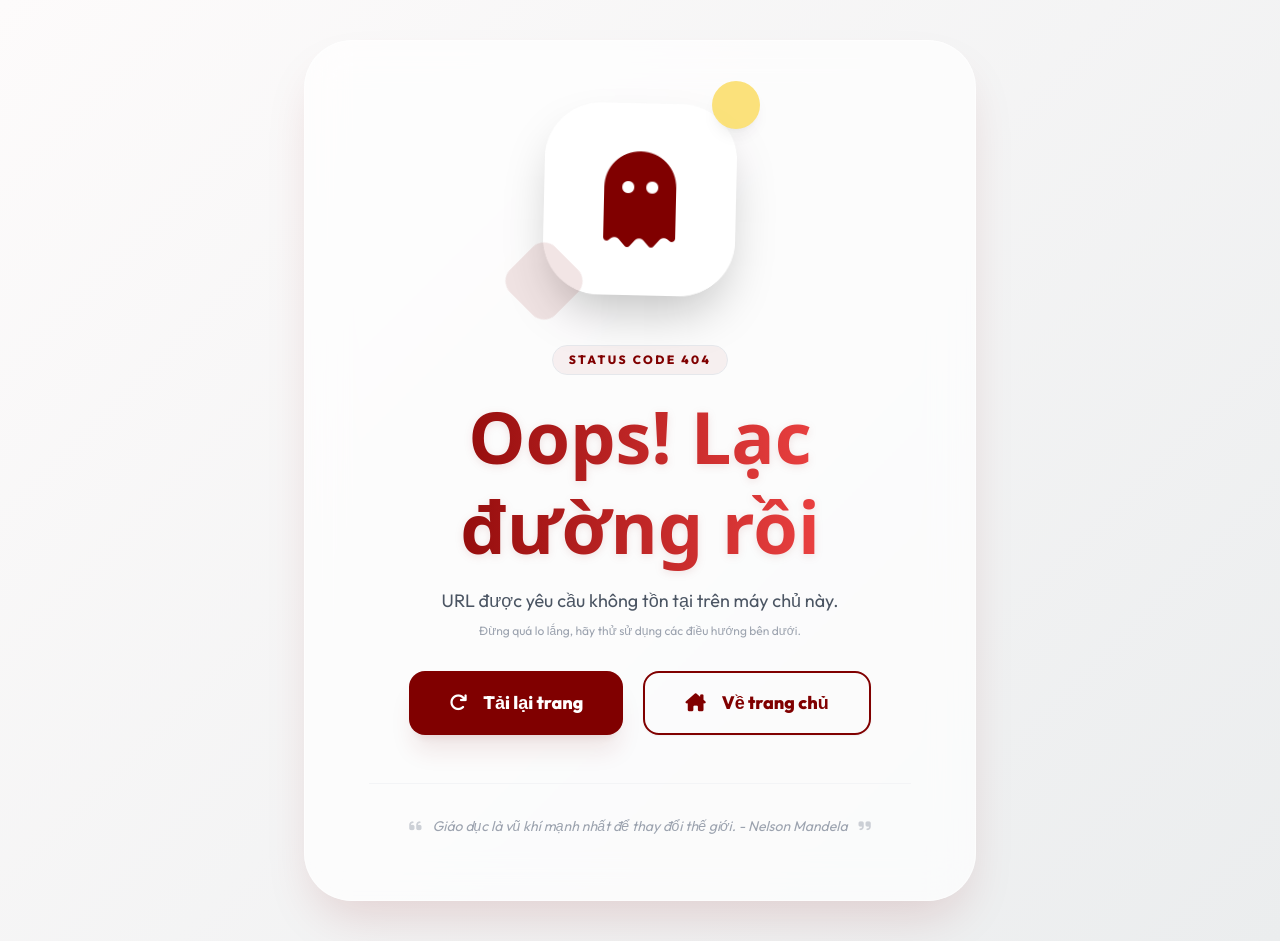
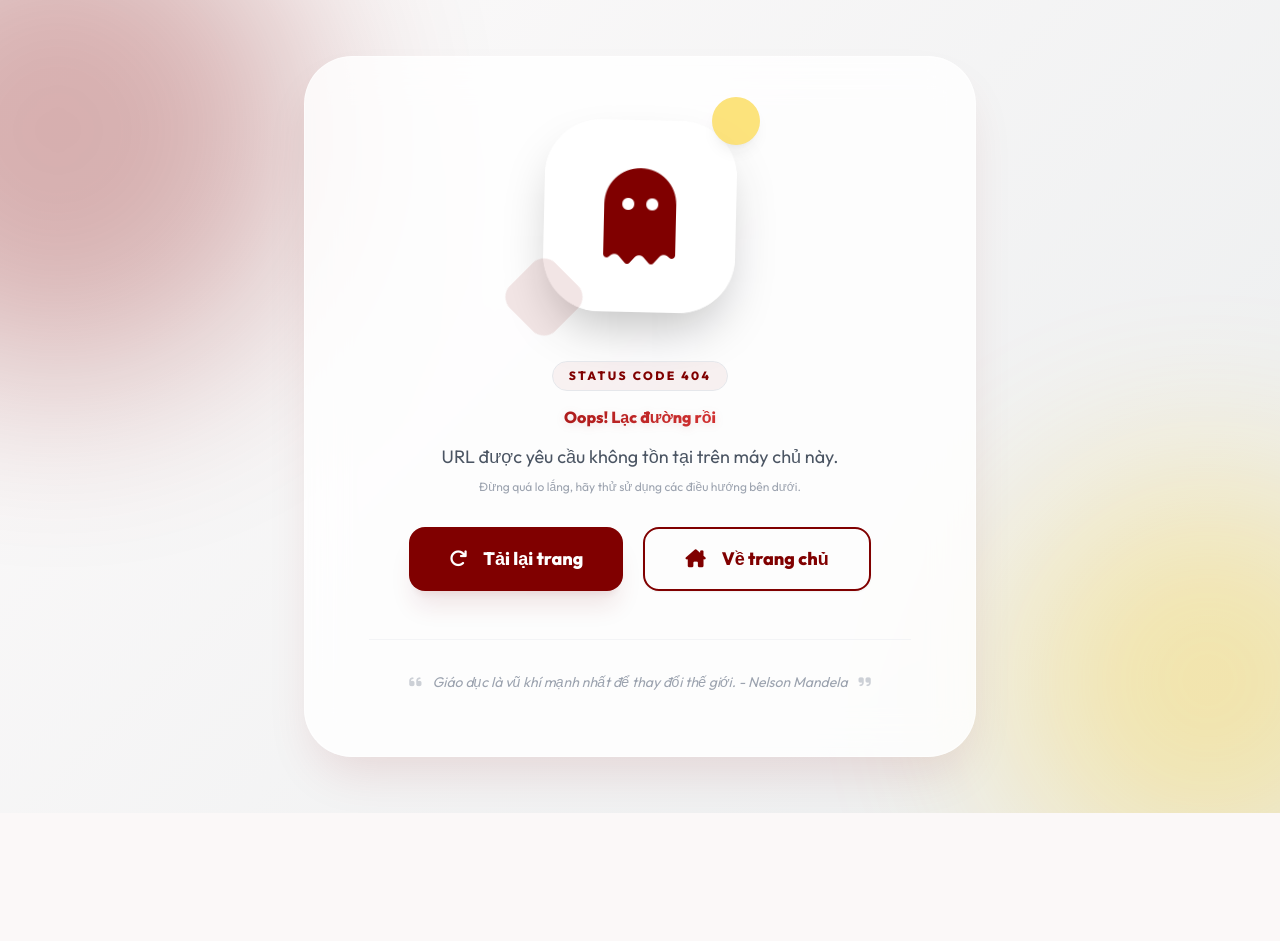
Before and after one commit to BuomEm/VietStuDocs, a PHP site: page /error.php in a window 1280 px wide. After the commit the page ends 813 px from the top, so only its background shows below. Run offline with PHP 8.4, Linux system fonts and the light colour scheme; some libraries are stand-ins or nearby versions.

Commit message:
no message

```diff
--- a/error.php
+++ b/error.php
@@ -57,35 +57,26 @@ $random_quote = $quotes[array_rand($quotes)];
             font-family: 'Outfit', sans-serif;
             background: linear-gradient(135deg, #fdfbfb 0%, #ebedee 100%);
             min-height: 100vh;
-            overflow-x: hidden; /* Ngăn thanh cuộn ngang */
-            position: relative;
+            overflow-x: hidden;
         }
 
         .glass-card {
-            background: rgba(255, 255, 255, 0.7);
+            background: rgba(255, 255, 255, 0.82);
             backdrop-filter: blur(20px);
-            border: 1px solid rgba(255, 255, 255, 0.3);
-            box-shadow: 0 25px 50px -12px rgba(128, 0, 0, 0.15);
+            border: 1px solid rgba(255, 255, 255, 0.5);
+            box-shadow: 0 25px 50px -12px rgba(128, 0, 0, 0.12);
         }
 
         .error-title-glitch {
-            font-family: "Bangers", system-ui; /* Sử dụng font mới cho tiêu đề */
             background: linear-gradient(to right, #800000, #ff4d4d);
             -webkit-background-clip: text;
             -webkit-text-fill-color: transparent;
             filter: drop-shadow(0 2px 4px rgba(128, 0, 0, 0.1));
-            font-size: 3rem; /* Tăng kích thước font một chút */
-        }
-
-        @media (min-width: 768px) {
-            .error-title-glitch {
-                font-size: 4.5rem; /* Kích thước lớn hơn trên màn hình lớn */
-            }
         }
 
         @keyframes float-hero {
             0%, 100% { transform: translateY(0) rotate(-2deg); }
-            50% { transform: translateY(-20px) rotate(2deg); }
+            50% { transform: translateY(-10px) rotate(2deg); }
         }
 
         .hero-animation {
@@ -93,45 +84,27 @@ $random_quote = $quotes[array_rand($quotes)];
         }
 
         .orb {
-            position: fixed; /* Đổi sang fixed để bám theo viewport */
+            position: fixed;
             border-radius: 50%;
-            filter: blur(80px);
-            z-index: -1; /* Đảm bảo nằm dưới nội dung */
-            opacity: 0.4;
+            filter: blur(100px);
+            z-index: 0;
+            opacity: 0.3;
         }
 
-        /* Điều chỉnh kích thước và vị trí để phủ kín tốt hơn */
-        .orb-1 {
-            width: 70vw;
-            height: 70vw;
-            background: #800000;
-            top: -20%;
-            left: -20%;
-        }
-        .orb-2 {
-            width: 60vw;
-            height: 60vw;
-            background: #ffcc00;
-            bottom: -15%;
-            right: -15%;
-        }
-
-        @media (min-width: 1024px) {
-            .orb-1 { width: 50vw; height: 50vw; top: -15%; left: -10%; }
-            .orb-2 { width: 40vw; height: 40vw; bottom: -10%; right: -5%; }
-        }
+        .orb-1 { width: 500px; height: 500px; background: #800000; top: -15%; left: -15%; }
+        .orb-2 { width: 400px; height: 400px; background: #ffcc00; bottom: -10%; right: -10%; }
 
         .btn-premium {
             background: #800000;
             color: white;
             border: none;
-            transition: all 0.4s cubic-bezier(0.175, 0.885, 0.32, 1.275);
+            transition: all 0.3s cubic-bezier(0.175, 0.885, 0.32, 1.275);
         }
 
         .btn-premium:hover {
             background: #a00000;
-            transform: translateY(-5px) scale(1.02);
-            box-shadow: 0 15px 30px -10px rgba(128, 0, 0, 0.4);
+            transform: translateY(-2px) scale(1.02);
+            box-shadow: 0 10px 20px -5px rgba(128, 0, 0, 0.3);
         }
 
         .btn-outline-premium {
@@ -149,8 +122,8 @@ $random_quote = $quotes[array_rand($quotes)];
 
         .fade-in {
             opacity: 0;
-            transform: translateY(20px);
-            animation: fadeInUp 0.8s ease forwards;
+            transform: translateY(15px);
+            animation: fadeInUp 0.6s ease forwards;
         }
 
         @keyframes fadeInUp {
@@ -158,7 +131,7 @@ $random_quote = $quotes[array_rand($quotes)];
         }
     </style>
 </head>
-<body class="min-h-screen flex items-center justify-center">
+<body class="min-h-screen flex items-center justify-center relative p-4">
     <div class="orb orb-1"></div>
     <div class="orb orb-2"></div>
 
```
Also changed, not shown: login.php (+14 -13 lines).
